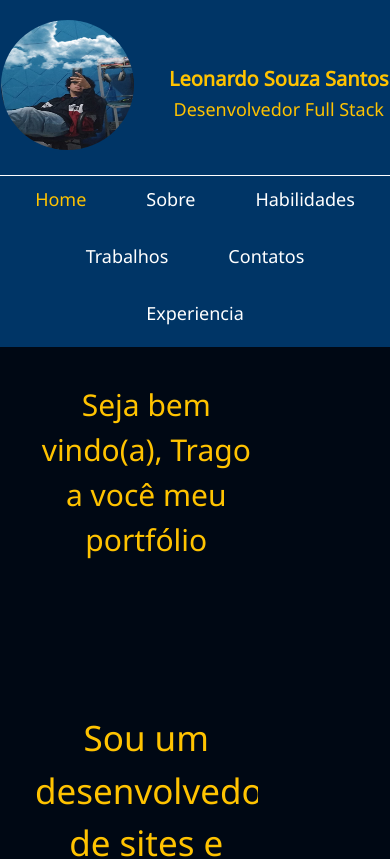
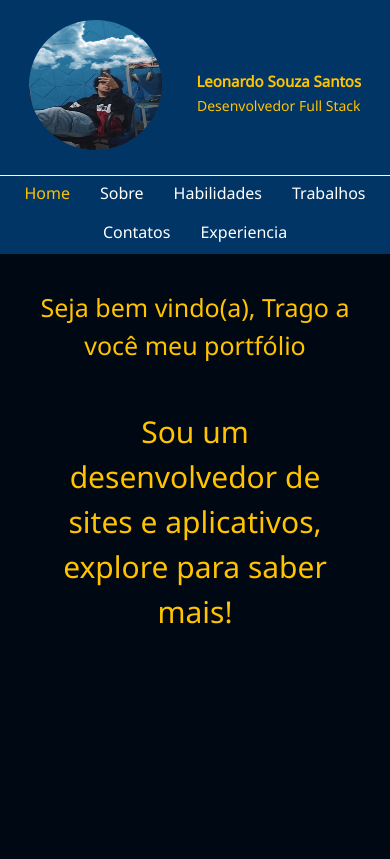
Before and after one commit to LeonardoStu/Portf-lio, a Next.js app: page / in a window 390 px wide. Shown: the top 859 px of the page. Built offline with nearby package versions, Linux system fonts and the light colour scheme.

Commit message:
Feito a responsividade do header

```diff
--- a/src/app/page.module.scss
+++ b/src/app/page.module.scss
@@ -103,6 +103,9 @@
         width: 100%;
         padding: 0;
     }
+    .content{
+        width: 100%;
+    }
     .photoAndName{
         display: flex;
         justify-content: center;
@@ -143,3 +146,15 @@
         display: none;
     }
 }
+@media (max-width: 500px){
+    .p{
+        padding: 5px 15px 10px 15px;
+        font-size: 16px;
+    }
+    .titleName{
+        font-size: 15px;
+    }
+    .profision{
+        font-size: 14px;
+    }
+}
--- a/src/components/home/style.module.scss
+++ b/src/components/home/style.module.scss
@@ -22,3 +22,17 @@
         font-size: 35px;
     }
 }
+@media (max-width: 1000px){
+    .title{
+        margin-bottom: 100px;
+    }
+}
+@media (max-width: 500px){
+    .title{
+        margin-bottom: 45px;
+        font-size: 25px;
+    }
+    .description{
+        font-size: 30px;
+    }
+}
```
